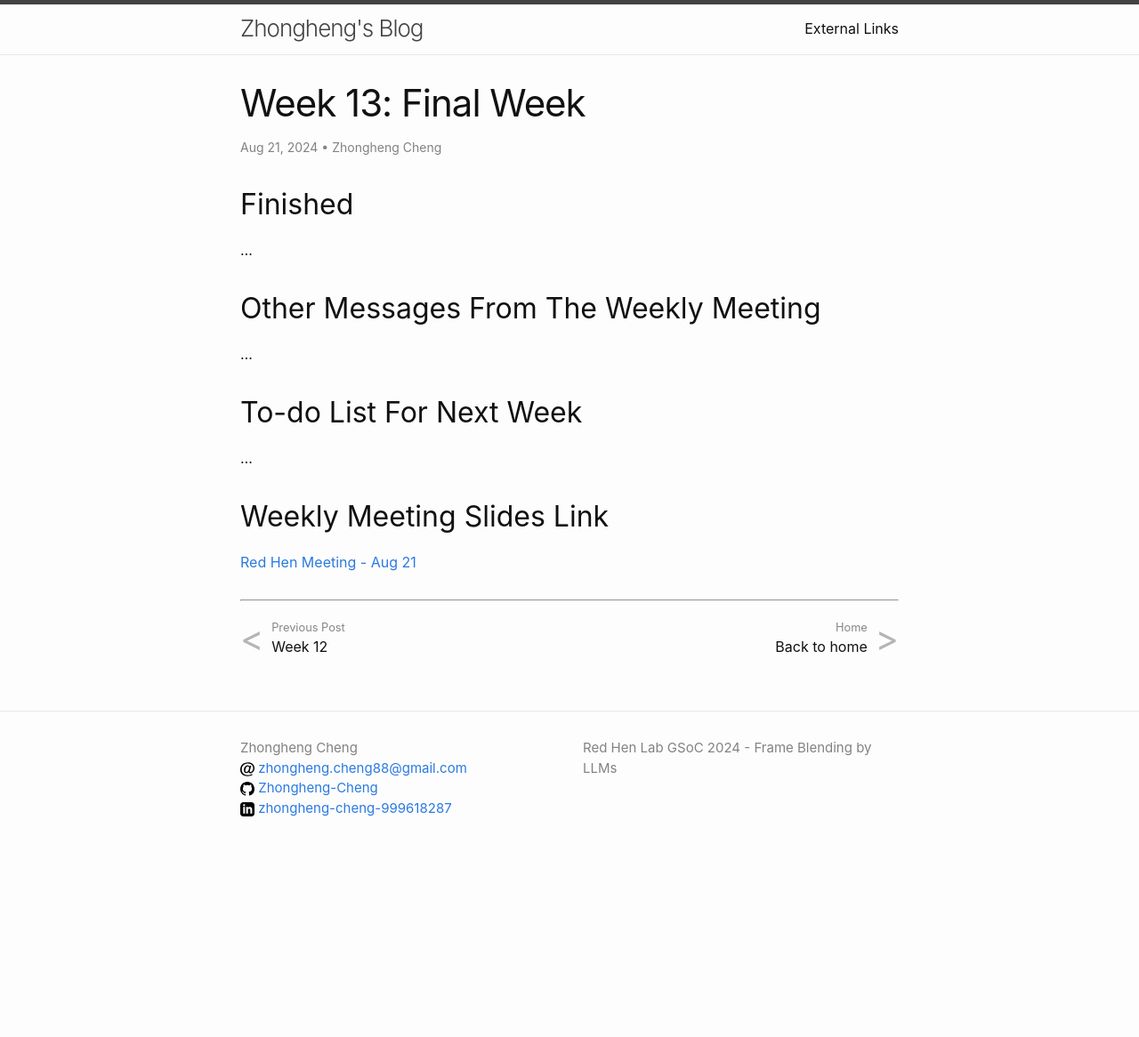
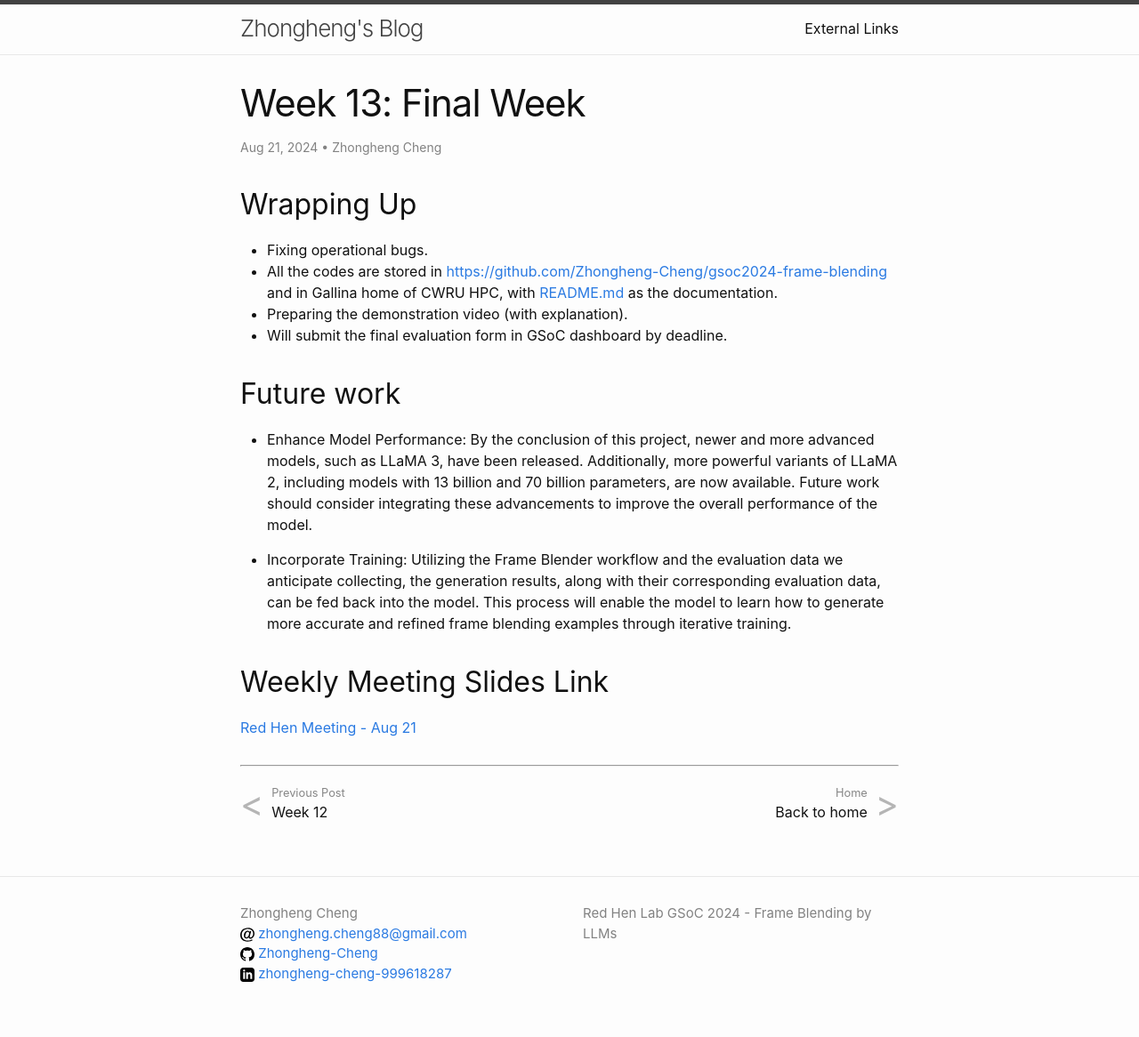
Before and after one commit to Zhongheng-Cheng/zhongheng-cheng.github.io, a Jekyll site: the page built from _posts/2024-08-21-Week-13:-Final-Week.md, in a window 1280 px wide. Shown: the whole page at 89% size. Built offline with Jekyll 4.4.1, drawn with Linux system fonts in a browser that asks for light colours; before the commit the page ends 980 px from its top, so only the background shows below that.

Commit message:
updated blog

```diff
--- a/_posts/2024-08-21-Week-13:-Final-Week.md
+++ b/_posts/2024-08-21-Week-13:-Final-Week.md
@@ -14,17 +14,18 @@ layout: post
 
 ## Advice -->
 
-## Finished
+## Wrapping Up
 
-...
+- Fixing operational bugs.
+- All the codes are stored in <https://github.com/Zhongheng-Cheng/gsoc2024-frame-blending> and in Gallina home of CWRU HPC, with [README.md](https://github.com/Zhongheng-Cheng/gsoc2024-frame-blending/blob/main/README.md) as the documentation.
+- Preparing the demonstration video (with explanation).
+- Will submit the final evaluation form in GSoC dashboard by deadline.
 
-## Other Messages From The Weekly Meeting
+## Future work
 
-...
+- Enhance Model Performance: By the conclusion of this project, newer and more advanced models, such as LLaMA 3, have been released. Additionally, more powerful variants of LLaMA 2, including models with 13 billion and 70 billion parameters, are now available. Future work should consider integrating these advancements to improve the overall performance of the model.
 
-## To-do List For Next Week
-
-...
+- Incorporate Training: Utilizing the Frame Blender workflow and the evaluation data we anticipate collecting, the generation results, along with their corresponding evaluation data, can be fed back into the model. This process will enable the model to learn how to generate more accurate and refined frame blending examples through iterative training.
 
 ## Weekly Meeting Slides Link
 
```
